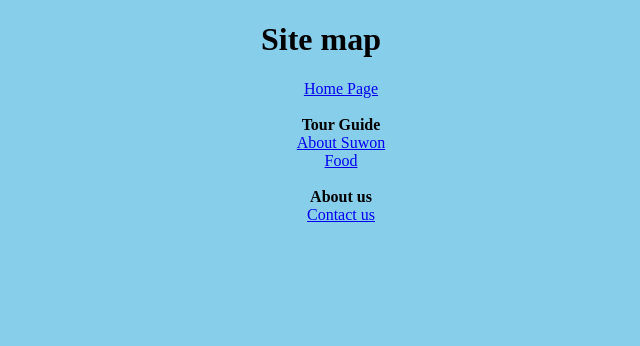
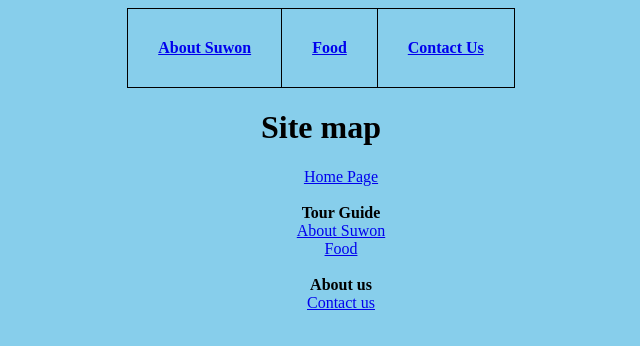
Before and after one commit to shinni410/WebTech, a plain HTML site: page Project/Sitemap.htm in a window 1280 px wide. Shown: the whole page, without its empty margins (319-959 px from the left). Drawn offline with Linux system fonts and the light colour scheme.

Commit message:
Project v1

```diff
--- a/Project/Sitemap.htm
+++ b/Project/Sitemap.htm
@@ -11,12 +11,25 @@
         background-color: skyblue;
         text-align: center;
     }
+    table {
+        border-collapse:collapse;
+        }
+	td {
+        border: 1px solid black;
+        }
 
     </style>
     </head>
 
     <body>
-       <h1>Site map</h1>
+            <table align = "center" cellpadding = "30">
+                    <tr>
+                    <td><a href = "../Project/Project2nd.htm"><b>About Suwon</b></a></td>
+                    <td><a href ="../Project/Project4th.htm"> <b>Food</b></a></td>
+                    <td><a href = "../Project/Project3rd.htm"> <b>Contact Us</b></a></td>
+                    </tr>
+                    </table>
+        <h1>Site map</h1>
     <ul style = "list-style-type:none">
         <li><a href = "../Project/index.htm">Home Page</a></li>
         <br>
```
Also changed, not shown: Project/Project2nd.htm (+8 -1 lines), Project/Project3rd.htm (+13 -0 lines), Project/Project4th.htm (+8 -1 lines), Project/index.htm (+6 -6 lines).
